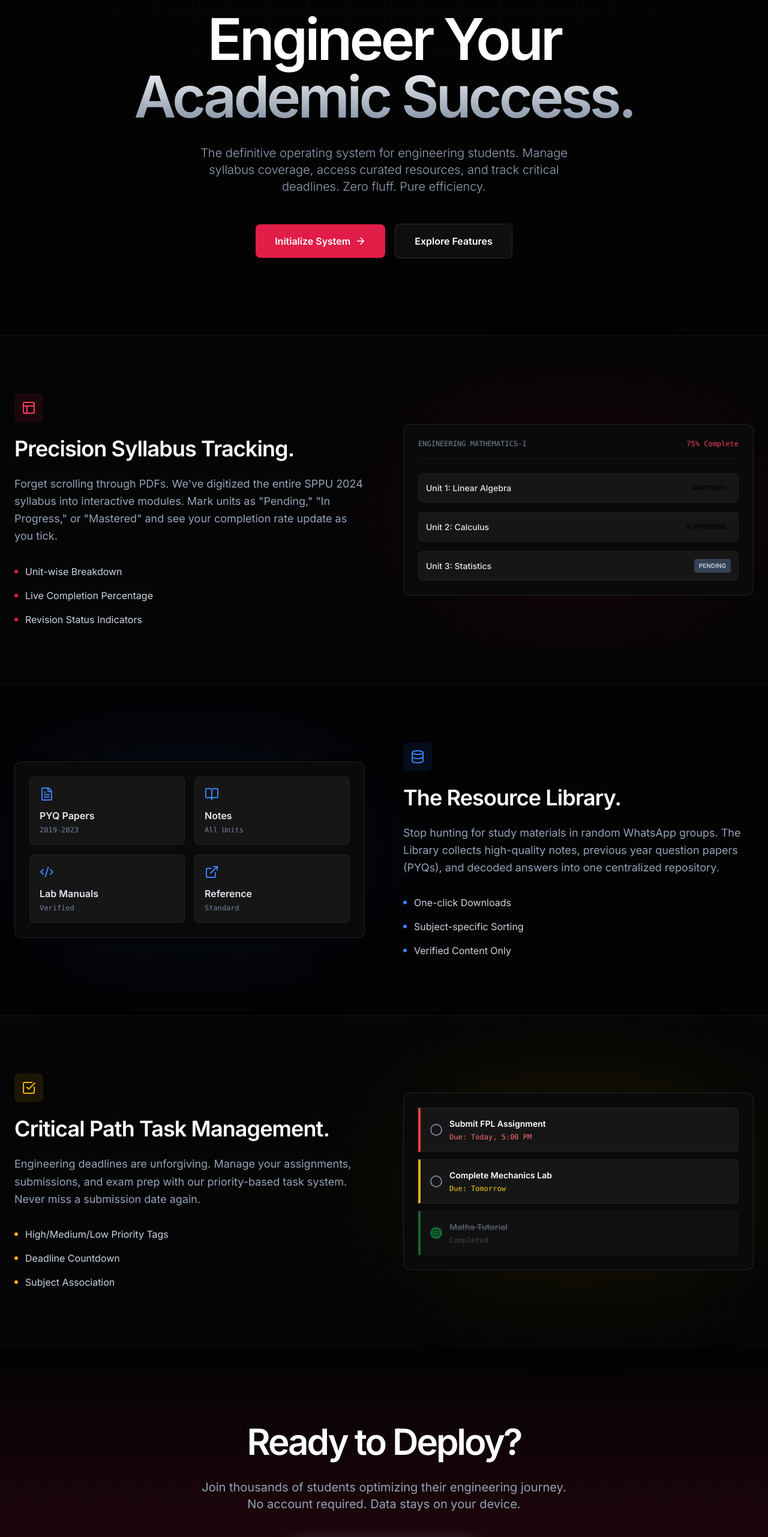
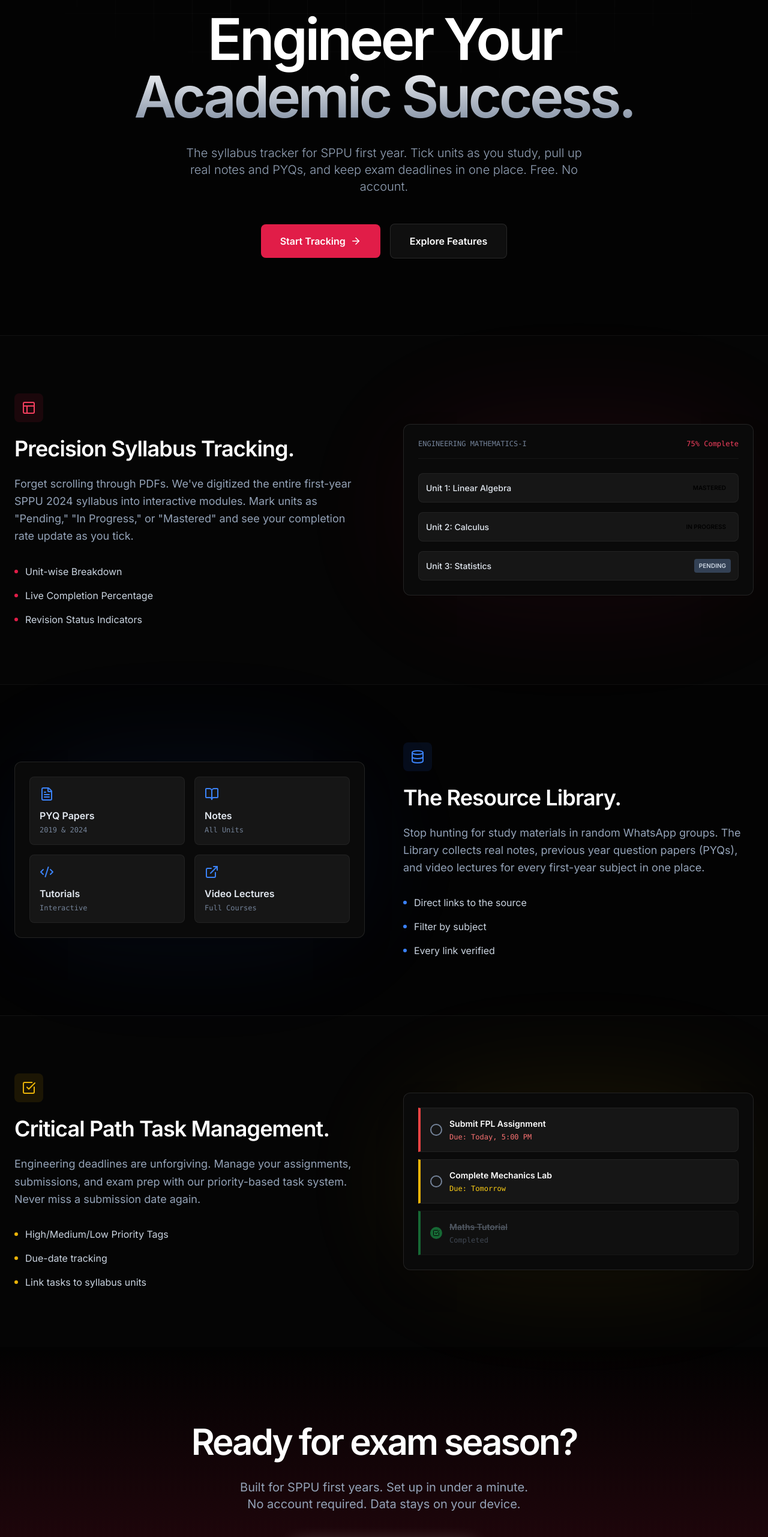
Before and after one commit to manav4u/PrepTracker, a React (Vite) app: page /#/ in a window 1280 px wide. Before the commit this address led to /#/landing. Shown: the part 234-2797 px from the top of the page at 60% size. Built offline with nearby package versions, Linux system fonts and the light colour scheme.

Commit message:
Landing honesty pass
Co-authored-by: MaxwithU19 <156198184+MaxwithU19@users.noreply.github.com>

```diff
--- a/pages/LandingPage.tsx
+++ b/pages/LandingPage.tsx
@@ -73,7 +73,7 @@ const LandingPage: React.FC = () => {
               <span className="animate-ping absolute inline-flex h-full w-full rounded-full bg-[#E11D48] opacity-75"></span>
               <span className="relative inline-flex rounded-full h-2 w-2 bg-[#E11D48]"></span>
             </span>
-            System Online • SPPU 2024 Pattern
+            Free • SPPU 2024 Pattern
           </motion.div>
 
           <motion.h1
@@ -92,9 +92,9 @@ const LandingPage: React.FC = () => {
             transition={{ duration: 0.8, delay: 0.2 }}
             className="max-w-2xl mx-auto text-lg md:text-xl text-slate-400 font-light mb-12 leading-relaxed"
           >
-            The definitive operating system for engineering students.
-            Manage syllabus coverage, access curated resources, and track critical deadlines.
-            Zero fluff. Pure efficiency.
+            The syllabus tracker for SPPU first year.
+            Tick units as you study, pull up real notes and PYQs, and keep exam deadlines in one place.
+            Free. No account.
           </motion.p>
 
           <motion.div
@@ -107,7 +107,7 @@ const LandingPage: React.FC = () => {
               to="/onboarding"
               className="w-full sm:w-auto px-8 py-4 bg-[#E11D48] text-white font-bold rounded-lg hover:bg-[#be123c] transition-all flex items-center justify-center gap-2 group"
             >
-              Initialize System <ArrowRight size={18} className="group-hover:translate-x-1 transition-transform" />
+              Start Tracking <ArrowRight size={18} className="group-hover:translate-x-1 transition-transform" />
             </Link>
             <a
               href="#syllabus"
@@ -133,7 +133,7 @@ const LandingPage: React.FC = () => {
             </div>
             <h2 className="text-3xl md:text-4xl font-bold text-white mb-6 tracking-tight">Precision Syllabus Tracking.</h2>
             <p className="text-slate-400 text-lg leading-relaxed mb-8">
-              Forget scrolling through PDFs. We've digitized the entire SPPU 2024 syllabus into interactive modules.
+              Forget scrolling through PDFs. We've digitized the entire first-year SPPU 2024 syllabus into interactive modules.
               Mark units as "Pending," "In Progress," or "Mastered" and see your completion rate update as you tick.
             </p>
             <ul className="space-y-4">
@@ -192,10 +192,10 @@ const LandingPage: React.FC = () => {
             <div className="relative bg-[#0a0a0a] border border-white/10 rounded-xl p-6 shadow-2xl">
                <div className="grid grid-cols-2 gap-4">
                   {[
-                    { icon: FileText, label: "PYQ Papers", count: "2019-2023" },
+                    { icon: FileText, label: "PYQ Papers", count: "2019 & 2024" },
                     { icon: BookOpen, label: "Notes", count: "All Units" },
-                    { icon: Code2, label: "Lab Manuals", count: "Verified" },
-                    { icon: ExternalLink, label: "Reference", count: "Standard" }
+                    { icon: Code2, label: "Tutorials", count: "Interactive" },
+                    { icon: ExternalLink, label: "Video Lectures", count: "Full Courses" }
                   ].map((item, i) => (
                     <div key={i} className="p-4 bg-white/5 border border-white/5 rounded-lg hover:border-white/20 transition-colors group">
                       <item.icon className="text-blue-500 mb-3 group-hover:scale-110 transition-transform" size={24} />
@@ -219,11 +219,11 @@ const LandingPage: React.FC = () => {
             </div>
             <h2 className="text-3xl md:text-4xl font-bold text-white mb-6 tracking-tight">The Resource Library.</h2>
             <p className="text-slate-400 text-lg leading-relaxed mb-8">
-              Stop hunting for study materials in random WhatsApp groups. The Library collects high-quality notes,
-              previous year question papers (PYQs), and decoded answers into one centralized repository.
+              Stop hunting for study materials in random WhatsApp groups. The Library collects real notes,
+              previous year question papers (PYQs), and video lectures for every first-year subject in one place.
             </p>
             <ul className="space-y-4">
-              {['One-click Downloads', 'Subject-specific Sorting', 'Verified Content Only'].map((item, i) => (
+              {['Direct links to the source', 'Filter by subject', 'Every link verified'].map((item, i) => (
                 <li key={i} className="flex items-center gap-3 text-slate-300">
                   <div className="w-1.5 h-1.5 bg-blue-500 rounded-full"></div>
                   {item}
@@ -252,7 +252,7 @@ const LandingPage: React.FC = () => {
               our priority-based task system. Never miss a submission date again.
             </p>
             <ul className="space-y-4">
-              {['High/Medium/Low Priority Tags', 'Deadline Countdown', 'Subject Association'].map((item, i) => (
+              {['High/Medium/Low Priority Tags', 'Due-date tracking', 'Link tasks to syllabus units'].map((item, i) => (
                 <li key={i} className="flex items-center gap-3 text-slate-300">
                   <div className="w-1.5 h-1.5 bg-yellow-500 rounded-full"></div>
                   {item}
@@ -304,9 +304,9 @@ const LandingPage: React.FC = () => {
       <section className="py-32 px-6 relative overflow-hidden">
          <div className="absolute inset-0 bg-gradient-to-b from-transparent to-[#E11D48]/20 pointer-events-none"></div>
          <div className="max-w-4xl mx-auto text-center relative z-10">
-            <h2 className="text-5xl md:text-6xl font-bold text-white mb-8 tracking-tighter">Ready to Deploy?</h2>
+            <h2 className="text-5xl md:text-6xl font-bold text-white mb-8 tracking-tighter">Ready for exam season?</h2>
             <p className="text-xl text-slate-400 mb-12 max-w-2xl mx-auto">
-               Join thousands of students optimizing their engineering journey.
+               Built for SPPU first years. Set up in under a minute.
                <br />
                No account required. Data stays on your device.
             </p>
@@ -328,13 +328,9 @@ const LandingPage: React.FC = () => {
               <div className="w-5 h-5 bg-[#E11D48] rounded flex items-center justify-center text-white text-[10px] font-bold">PT</div>
               <span className="font-semibold text-slate-300">PrepTracker</span>
            </div>
-           <div className="flex gap-6">
-              <span className="hover:text-white cursor-pointer transition-colors">Privacy</span>
-              <span className="hover:text-white cursor-pointer transition-colors">Terms</span>
-              <span className="hover:text-white cursor-pointer transition-colors">Contact</span>
-           </div>
+           <div className="text-slate-500 text-xs font-mono">Your data never leaves this browser.</div>
            <div className="font-mono text-xs">
-              © 2024 • Local-First Architecture
+              © 2026 • Local-First Architecture
            </div>
         </div>
       </footer>
```
